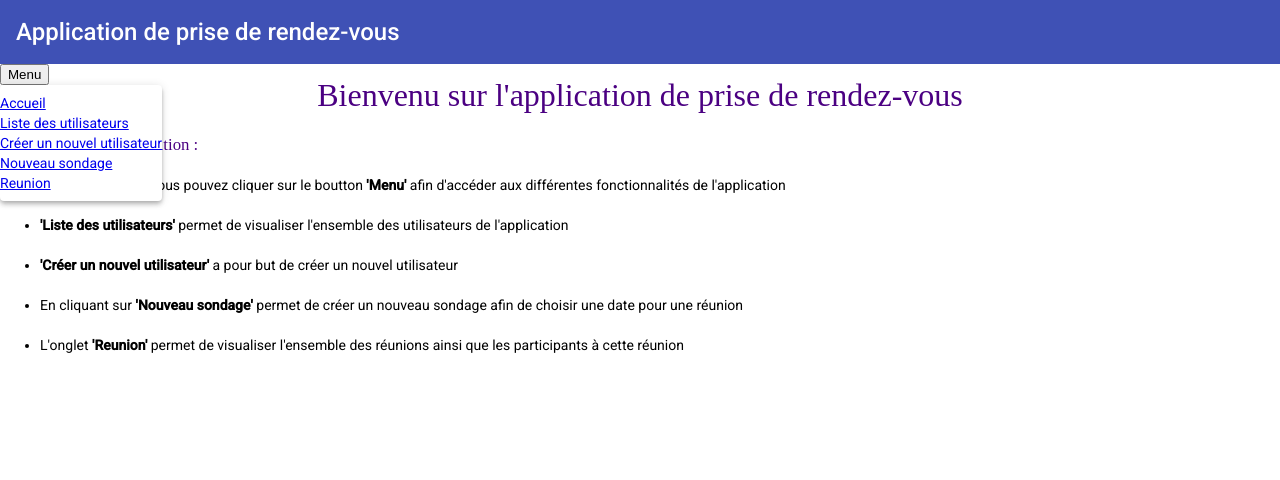
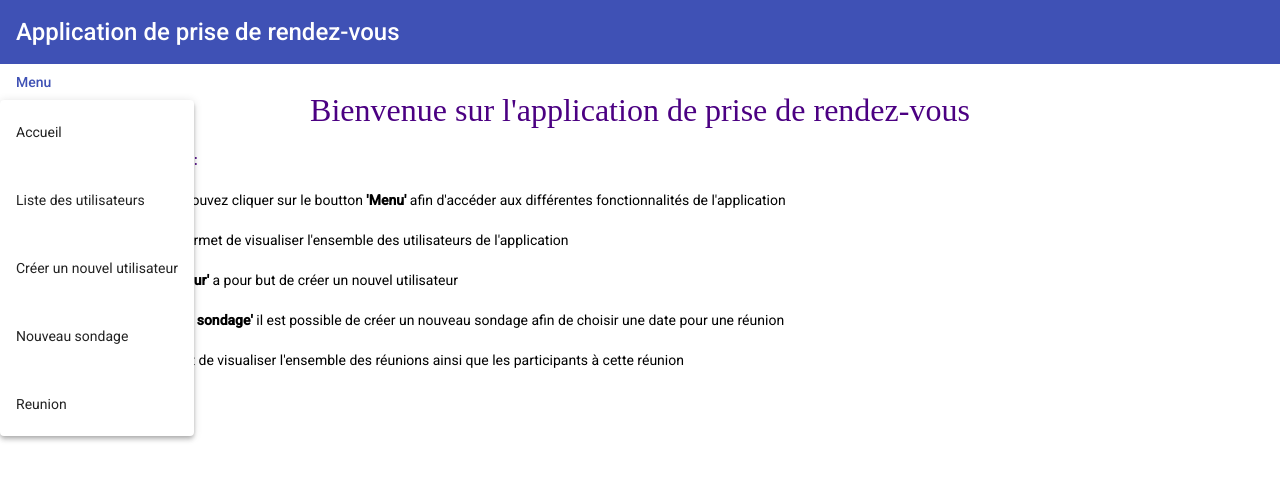
Before and after one commit to AlexisDbt/tpSIRFront, an Angular app: page / in a window 1280 px wide. Both pictures are taken after a click on the button "Menu". Shown: the top 480 px of the page. Built offline with nearby package versions, Linux system fonts and the light colour scheme.

Commit message:
update material menu

```diff
--- a/src/app/app.component.html
+++ b/src/app/app.component.html
@@ -2,13 +2,13 @@
   <span class="mat-card-title">Application de prise de rendez-vous</span>
 </mat-toolbar>
 <div class="menu">
-<button mat-raised-button color="primary" [matMenuTriggerFor]="menu">Menu</button>
+<button mat-button color="primary" [matMenuTriggerFor]="menu">Menu</button>
   <mat-menu #menu="matMenu">
-    <a mat-stroked-button  href="#">Accueil</a><br>
-    <a mat-stroked-button  routerLink="/list-utilisateurs" routerLinkActive="active">Liste des utilisateurs</a><br>
-    <a mat-stroked-button  routerLink="/creer-utilisateur" routerLinkActive="active" >Créer un nouvel utilisateur</a><br>
-    <a mat-stroked-button  routerLink="/creer-sondage" routerLinkActive="active" >Nouveau sondage</a><br>
-    <a mat-stroked-button  routerLink="/creer-utilisateur" routerLinkActive="active">Reunion</a>
+    <a mat-menu-item  href="#">Accueil</a><br>
+    <a mat-menu-item  routerLink="/list-utilisateurs" routerLinkActive="active" >Liste des utilisateurs</a><br>
+    <a mat-menu-item  routerLink="/creer-utilisateur" routerLinkActive="active" >Créer un nouvel utilisateur</a><br>
+    <a mat-menu-item  routerLink="/creer-utilisateur" routerLinkActive="active" >Nouveau sondage</a><br>
+    <a mat-menu-item  routerLink="/creer-utilisateur" routerLinkActive="active" >Reunion</a>
   </mat-menu>
 </div>
 <router-outlet></router-outlet>
--- a/src/app/app.module.ts
+++ b/src/app/app.module.ts
@@ -18,6 +18,7 @@ import {FormsModule, ReactiveFormsModule} from '@angular/forms';
 import {MatFormFieldModule} from '@angular/material/form-field';
 import {MatSelectModule} from '@angular/material/select';
 import {NewSondageComponent} from './modules/sondage/new-sondage/new-sondage.component';
+import {MatButtonModule} from "@angular/material/button";
 
 @NgModule({
   declarations: [
@@ -41,7 +42,8 @@ import {NewSondageComponent} from './modules/sondage/new-sondage/new-sondage.com
         FormsModule,
         MatFormFieldModule,
         MatSelectModule,
-    ReactiveFormsModule
+        ReactiveFormsModule,
+        MatButtonModule
     ],
   providers: [],
   bootstrap: [AppComponent]
--- a/src/app/modules/accueil/accueil.component.html
+++ b/src/app/modules/accueil/accueil.component.html
@@ -1,7 +1,7 @@
 <div class="container-fluid">
   <div class="row">
     <div class="col-lg-12">
-      <mat-card-title>Bienvenu sur l'application de prise de rendez-vous</mat-card-title>
+      <mat-card-title>Bienvenue sur l'application de prise de rendez-vous</mat-card-title>
     </div>
   </div><br>
   <div class="row">
@@ -10,7 +10,7 @@
         <li>En haut à gauche vous pouvez cliquer sur le boutton <b>'Menu'</b> afin d'accéder aux différentes fonctionnalités de l'application</li><br>
         <li><b>'Liste des utilisateurs'</b> permet de visualiser l'ensemble des utilisateurs de l'application</li><br>
         <li><b>'Créer un nouvel utilisateur'</b> a pour but de créer un nouvel utilisateur</li><br>
-        <li>En cliquant sur <b>'Nouveau sondage'</b> permet de créer un nouveau sondage afin de choisir une date pour une réunion</li><br>
+        <li>En cliquant sur <b>'Nouveau sondage'</b> il est possible de créer un nouveau sondage afin de choisir une date pour une réunion</li><br>
         <li>L'onglet <b>'Reunion'</b> permet de visualiser l'ensemble des réunions ainsi que les participants à cette réunion</li>
       </ul>
   </div>
```
Also changed, not shown: 1 other file (tests, documents, lock files or other folders). Lines whose indentation alone changed are shown as unchanged.
